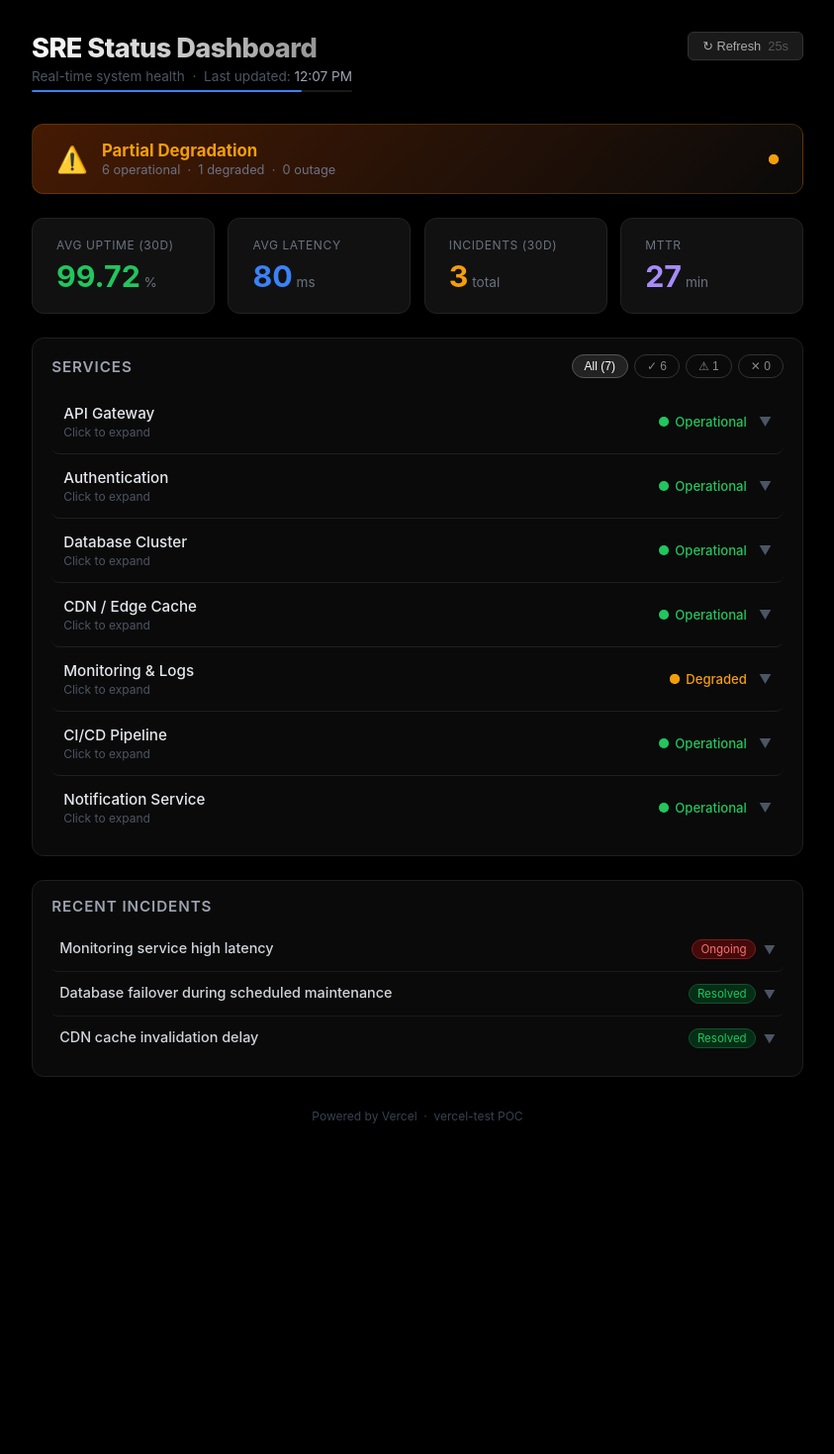
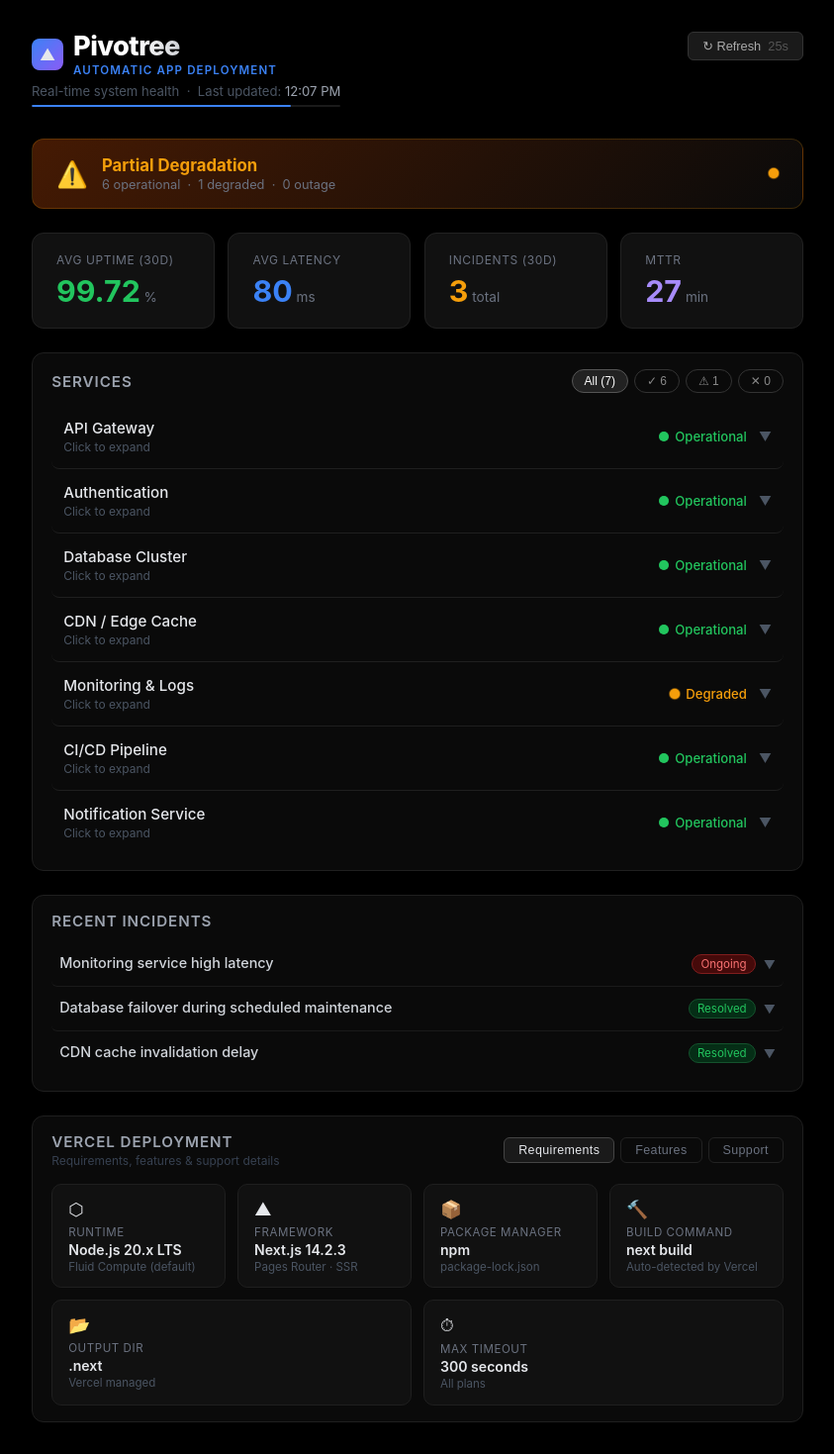
Before and after one commit to PradnyaRM/vercel-test, a Next.js app: page / in a window 1280 px wide. Shown: the top 1469 px of the page at 99% size, without its empty margins (218-1061 px from the left). Before the commit the page ends 1167 px from the top, so only its background shows below. Built offline with nearby package versions, Linux system fonts and the light colour scheme.

Commit message:
upadated the frontview

```diff
--- a/pages/index.js
+++ b/pages/index.js
@@ -11,6 +11,40 @@
   degraded: 'Degraded',
   outage: 'Outage',
 };
+
+const DEPLOY_REQUIREMENTS = [
+  { icon: '⬡', label: 'Runtime',         value: 'Node.js 20.x LTS',    note: 'Fluid Compute (default)' },
+  { icon: '▲', label: 'Framework',        value: 'Next.js 14.2.3',      note: 'Pages Router · SSR' },
+  { icon: '📦', label: 'Package Manager', value: 'npm',                 note: 'package-lock.json' },
+  { icon: '🔨', label: 'Build Command',   value: 'next build',          note: 'Auto-detected by Vercel' },
+  { icon: '📂', label: 'Output Dir',      value: '.next',               note: 'Vercel managed' },
+  { icon: '⏱', label: 'Max Timeout',     value: '300 seconds',         note: 'All plans' },
+];
+
+const VERCEL_FEATURES = [
+  { label: 'Automatic Git Deployments',   desc: 'Every push to main deploys to production automatically',            supported: true  },
+  { label: 'Preview Deployments',         desc: 'Unique URL generated for every pull request branch',                supported: true  },
+  { label: 'Server-Side Rendering (SSR)', desc: 'getServerSideProps runs on Vercel Fluid Compute per request',       supported: true  },
+  { label: 'Serverless API Routes',       desc: '/api/* handlers run as isolated serverless functions',              supported: true  },
+  { label: 'Instant Rollback',            desc: 'One-click rollback to any previous production deployment',          supported: true  },
+  { label: 'Environment Variables',       desc: 'Managed via Vercel dashboard or vercel env pull for local dev',     supported: true  },
+  { label: 'Edge Network / CDN',          desc: 'Static assets and cached responses served from global edge nodes',  supported: true  },
+  { label: 'Custom Domains',             desc: 'Attach any domain with automatic TLS provisioning',                  supported: true  },
+  { label: 'Rolling Releases',            desc: 'Gradual canary rollouts to a percentage of traffic',                supported: true  },
+  { label: 'Vercel Analytics',            desc: 'Core Web Vitals and real-user performance metrics',                 supported: true  },
+  { label: 'Static Site Generation',      desc: 'SSG pages not used in this app — all routes are SSR',              supported: false },
+  { label: 'Edge Functions',             desc: 'Not recommended; use Fluid Compute (Node.js) instead',              supported: false },
+];
+
+const SUPPORT_DETAILS = [
+  { label: 'Compute Model',  value: 'Fluid Compute',         sub: 'Reuses instances across concurrent requests; reduces cold starts' },
+  { label: 'Pricing Model',  value: 'Active CPU Time',        sub: 'Charged for active CPU, provisioned memory, and invocations' },
+  { label: 'Regions',        value: 'Auto (Global)',          sub: 'Closest region selected automatically per request' },
+  { label: 'Environments',   value: 'Production / Preview / Development', sub: 'Separate env vars per environment via Vercel dashboard' },
+  { label: 'CI/CD',          value: 'GitHub Actions + Vercel', sub: '.github/workflows/vercel.yml handles build & deploy pipeline' },
+  { label: 'Health Endpoint',value: '/api/health',            sub: 'Returns 200 OK — used by Vercel to confirm function boot' },
+  { label: 'Status Endpoint',value: '/api/status',           sub: 'Returns JSON service status for external monitoring' },
+];
 
 const globalStyles = `
   * { box-sizing: border-box; margin: 0; padding: 0; }
@@ -112,6 +146,65 @@
     border-color: #555;
     color: #fff;
   }
+
+  .deploy-req-card {
+    background: #111;
+    border: 1px solid #1f1f1f;
+    border-radius: 10px;
+    padding: 0.85rem 1rem;
+    flex: 1;
+    min-width: 160px;
+    transition: border-color 0.15s, transform 0.15s, box-shadow 0.15s;
+    animation: fadeIn 0.3s ease both;
+  }
+  .deploy-req-card:hover {
+    border-color: #333;
+    transform: translateY(-2px);
+    box-shadow: 0 6px 20px rgba(0,0,0,0.5);
+  }
+
+  .feature-row {
+    display: flex;
+    align-items: flex-start;
+    gap: 10px;
+    padding: 10px 8px;
+    border-radius: 8px;
+    transition: background 0.15s;
+    border-bottom: 1px solid #1a1a1a;
+    cursor: default;
+  }
+  .feature-row:last-child { border-bottom: none; }
+  .feature-row:hover { background: #141414; }
+
+  .support-row {
+    display: grid;
+    grid-template-columns: 140px 1fr;
+    gap: 8px 16px;
+    padding: 10px 8px;
+    border-radius: 8px;
+    border-bottom: 1px solid #1a1a1a;
+    transition: background 0.15s;
+  }
+  .support-row:last-child { border-bottom: none; }
+  .support-row:hover { background: #141414; }
+
+  .section-tab {
+    background: transparent;
+    border: 1px solid #222;
+    color: #6b7280;
+    padding: 5px 14px;
+    border-radius: 6px;
+    font-size: 0.78rem;
+    cursor: pointer;
+    transition: all 0.15s;
+    letter-spacing: 0.03em;
+  }
+  .section-tab.active {
+    background: #1a1a1a;
+    border-color: #444;
+    color: #e5e7eb;
+  }
+  .section-tab:hover { border-color: #333; color: #ccc; }
 `;
 
 function PulseDot({ status }) {
@@ -227,6 +320,7 @@
   const [countdown, setCountdown] = useState(REFRESH_INTERVAL);
   const [filter, setFilter] = useState('all');
   const [refreshKey, setRefreshKey] = useState(0);
+  const [deployTab, setDeployTab] = useState('requirements');
 
   useEffect(() => {
     const tick = setInterval(() => {
@@ -271,14 +365,26 @@
           {/* Header */}
           <div style={{ marginBottom: '2rem', display: 'flex', justifyContent: 'space-between', alignItems: 'flex-start', flexWrap: 'wrap', gap: 12 }}>
             <div>
-              <h1 style={{
-                fontSize: '1.7rem', fontWeight: 800, letterSpacing: '-0.02em',
-                background: 'linear-gradient(90deg, #fff 0%, #888 100%)',
-                WebkitBackgroundClip: 'text', WebkitTextFillColor: 'transparent',
-              }}>
-                SRE Status Dashboard
-              </h1>
-              <p style={{ color: '#4b5563', marginTop: 4, fontSize: '0.85rem' }}>
+              <div style={{ display: 'flex', alignItems: 'center', gap: 10 }}>
+                <span style={{
+                  background: 'linear-gradient(135deg, #3b82f6, #8b5cf6)',
+                  borderRadius: 8, width: 32, height: 32,
+                  display: 'inline-flex', alignItems: 'center', justifyContent: 'center',
+                  fontSize: '1rem', flexShrink: 0,
+                }}>▲</span>
+                <div>
+                  <h1 style={{
+                    fontSize: '1.7rem', fontWeight: 800, letterSpacing: '-0.02em',
+                    background: 'linear-gradient(90deg, #fff 30%, #6b7280 100%)',
+                    WebkitBackgroundClip: 'text', WebkitTextFillColor: 'transparent',
+                    lineHeight: 1.1,
+                  }}>Pivotree</h1>
+                  <div style={{ fontSize: '0.72rem', color: '#3b82f6', fontWeight: 600, letterSpacing: '0.1em', textTransform: 'uppercase', marginTop: 2 }}>
+                    Automatic App Deployment
+                  </div>
+                </div>
+              </div>
+              <p style={{ color: '#4b5563', marginTop: 6, fontSize: '0.82rem' }}>
                 Real-time system health &nbsp;·&nbsp; Last updated: <span style={{ color: '#9ca3af' }}>{time}</span>
               </p>
               <CountdownBar seconds={countdown} total={REFRESH_INTERVAL} />
@@ -347,8 +453,70 @@
             }
           </div>
 
+          {/* Deployment Info */}
+          <div style={{ background: '#0a0a0a', border: '1px solid #1f1f1f', borderRadius: 12, padding: '1rem 1.2rem', marginTop: '1.5rem' }}>
+            <div style={{ display: 'flex', justifyContent: 'space-between', alignItems: 'center', marginBottom: '1rem', flexWrap: 'wrap', gap: 8 }}>
+              <div>
+                <h2 style={{ fontSize: '0.95rem', fontWeight: 600, color: '#9ca3af', textTransform: 'uppercase', letterSpacing: '0.06em' }}>
+                  Vercel Deployment
+                </h2>
+                <p style={{ fontSize: '0.75rem', color: '#374151', marginTop: 2 }}>Requirements, features &amp; support details</p>
+              </div>
+              <div style={{ display: 'flex', gap: 6 }}>
+                {['requirements', 'features', 'support'].map(tab => (
+                  <button key={tab} className={`section-tab ${deployTab === tab ? 'active' : ''}`} onClick={() => setDeployTab(tab)}>
+                    {tab.charAt(0).toUpperCase() + tab.slice(1)}
+                  </button>
+                ))}
+              </div>
+            </div>
+
+            {deployTab === 'requirements' && (
+              <div style={{ display: 'flex', gap: '0.75rem', flexWrap: 'wrap' }}>
+                {DEPLOY_REQUIREMENTS.map((r, i) => (
+                  <div key={r.label} className="deploy-req-card" style={{ animationDelay: `${i * 50}ms` }}>
+                    <div style={{ fontSize: '1.1rem', marginBottom: 6 }}>{r.icon}</div>
+                    <div style={{ fontSize: '0.72rem', color: '#6b7280', textTransform: 'uppercase', letterSpacing: '0.05em', marginBottom: 2 }}>{r.label}</div>
+                    <div style={{ fontSize: '0.88rem', fontWeight: 600, color: '#e5e7eb' }}>{r.value}</div>
+                    <div style={{ fontSize: '0.72rem', color: '#4b5563', marginTop: 2 }}>{r.note}</div>
+                  </div>
+                ))}
+              </div>
+            )}
+
+            {deployTab === 'features' && (
+              <div>
+                {VERCEL_FEATURES.map((f, i) => (
+                  <div key={f.label} className="feature-row" style={{ animationDelay: `${i * 30}ms` }}>
+                    <span style={{ fontSize: '0.85rem', marginTop: 1, flexShrink: 0 }}>
+                      {f.supported ? '✅' : '🚫'}
+                    </span>
+                    <div>
+                      <div style={{ fontSize: '0.88rem', fontWeight: 500, color: f.supported ? '#e5e7eb' : '#6b7280' }}>{f.label}</div>
+                      <div style={{ fontSize: '0.75rem', color: '#4b5563', marginTop: 2 }}>{f.desc}</div>
+                    </div>
+                  </div>
+                ))}
+              </div>
+            )}
+
+            {deployTab === 'support' && (
+              <div>
+                {SUPPORT_DETAILS.map((s, i) => (
+                  <div key={s.label} className="support-row" style={{ animationDelay: `${i * 40}ms` }}>
+                    <div style={{ fontSize: '0.75rem', color: '#6b7280', textTransform: 'uppercase', letterSpacing: '0.04em', paddingTop: 2 }}>{s.label}</div>
+                    <div>
+                      <div style={{ fontSize: '0.88rem', fontWeight: 600, color: '#e5e7eb' }}>{s.value}</div>
+                      <div style={{ fontSize: '0.74rem', color: '#4b5563', marginTop: 2 }}>{s.sub}</div>
+                    </div>
+                  </div>
+                ))}
+              </div>
+            )}
+          </div>
+
           <p style={{ textAlign: 'center', color: '#374151', fontSize: '0.75rem', marginTop: '2rem' }}>
-            Powered by Vercel &nbsp;·&nbsp; vercel-test POC
+            Pivotree &nbsp;·&nbsp; Powered by Vercel
           </p>
         </div>
       </div>
```
